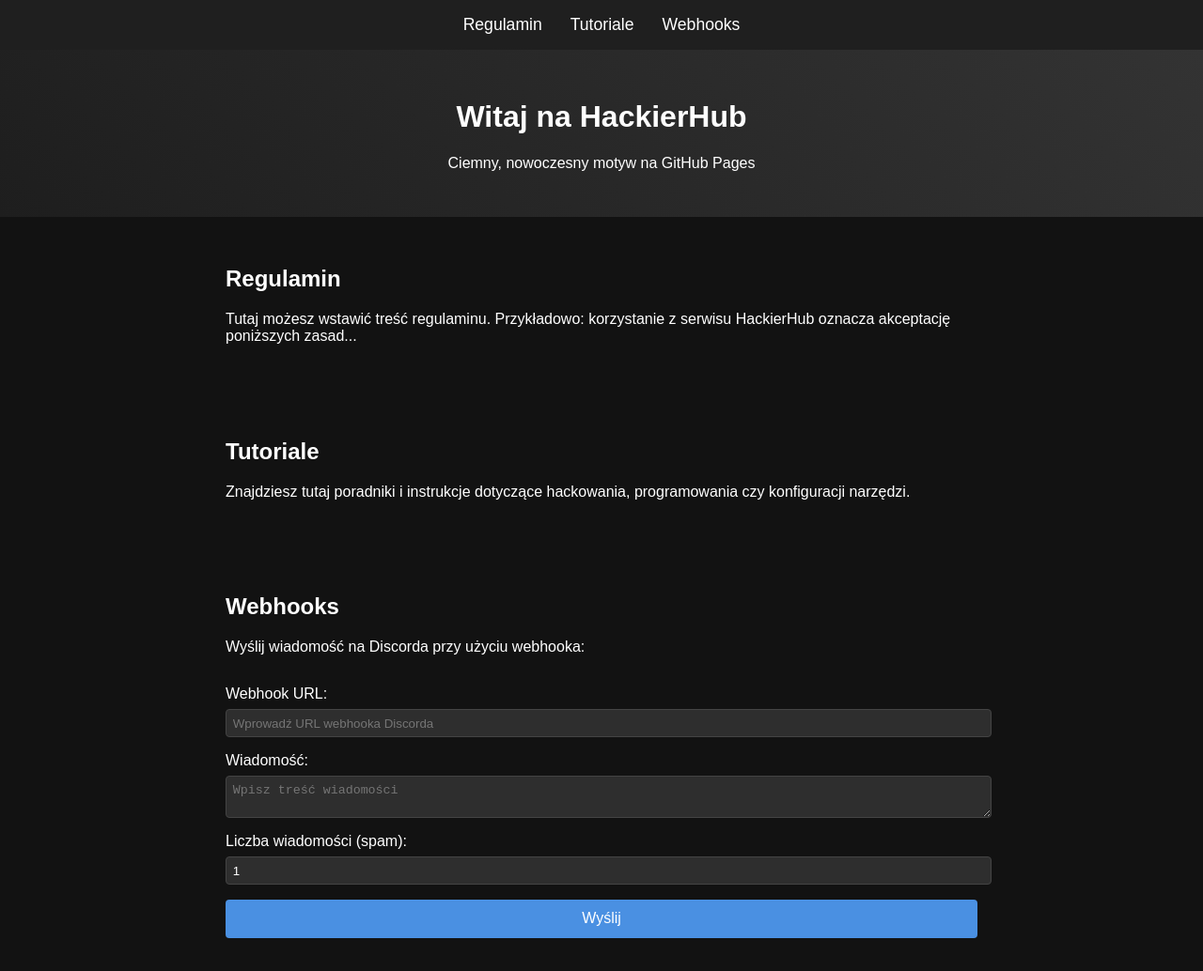
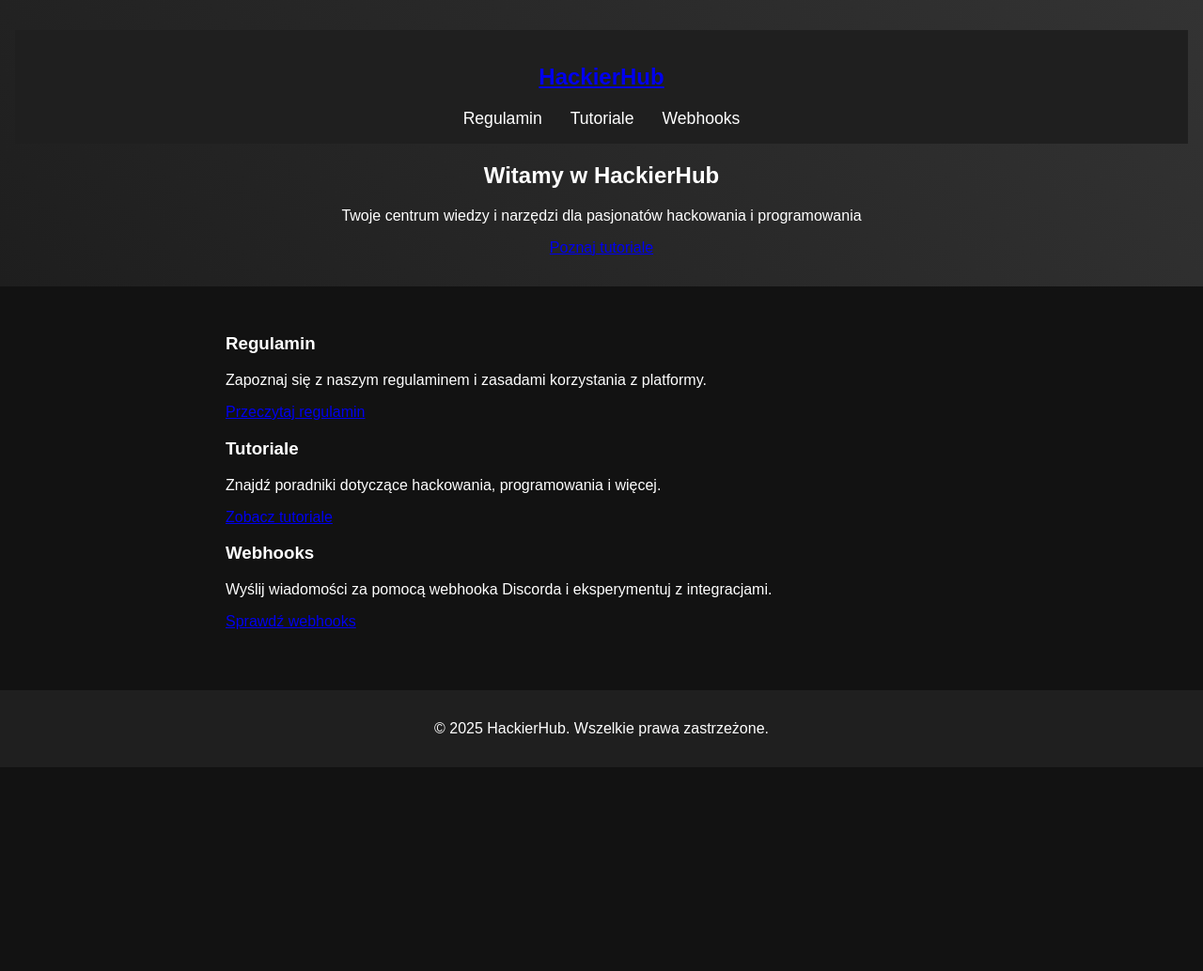
Before and after one commit to xMacha/HackierHub, a plain HTML site: page index.html in a window 1280 px wide. Shown: the top 1034 px of the page at 94% size. After the commit the page ends 817 px from the top, so only its background shows below. Drawn offline with Linux system fonts and the light colour scheme.

Commit message:
Update index.html

```diff
--- a/index.html
+++ b/index.html
@@ -2,62 +2,57 @@
 <html lang="pl">
 <head>
   <meta charset="UTF-8">
-  <meta name="viewport" content="width=device-width, initial-scale=1.0">
-  <title>HackierHub</title>
+  <meta name="viewport" content="width=device-width, initial-scale=1">
+  <title>HackierHub - Strona Główna</title>
   <link rel="stylesheet" href="style.css">
+  <!-- Import czcionki -->
+  <link href="https://fonts.googleapis.com/css2?family=Roboto:wght@400;700&display=swap" rel="stylesheet">
 </head>
 <body>
-  <!-- Nawigacja -->
-  <nav>
-    <ul>
-      <li><a href="#regulamin">Regulamin</a></li>
-      <li><a href="#tutoriale">Tutoriale</a></li>
-      <li><a href="#webhooks">Webhooks</a></li>
-    </ul>
-  </nav>
-
-  <!-- Header -->
   <header>
-    <h1>Witaj na HackierHub</h1>
-    <p>Ciemny, nowoczesny motyw na GitHub Pages</p>
+    <nav>
+      <div class="container">
+        <h1 class="logo"><a href="index.html">HackierHub</a></h1>
+        <ul class="nav-links">
+          <li><a href="regulamin.html">Regulamin</a></li>
+          <li><a href="tutoriale.html">Tutoriale</a></li>
+          <li><a href="webhooks.html">Webhooks</a></li>
+        </ul>
+      </div>
+    </nav>
+    <div class="hero">
+      <h2>Witamy w HackierHub</h2>
+      <p>Twoje centrum wiedzy i narzędzi dla pasjonatów hackowania i programowania</p>
+      <a href="tutoriale.html" class="btn">Poznaj tutoriale</a>
+    </div>
   </header>
 
-  <!-- Sekcja: Regulamin -->
-  <section id="regulamin">
-    <h2>Regulamin</h2>
-    <p>Tutaj możesz wstawić treść regulaminu. Przykładowo: korzystanie z serwisu HackierHub oznacza akceptację poniższych zasad...</p>
-  </section>
+  <main>
+    <section class="features">
+      <div class="container">
+        <div class="feature">
+          <h3>Regulamin</h3>
+          <p>Zapoznaj się z naszym regulaminem i zasadami korzystania z platformy.</p>
+          <a href="regulamin.html" class="btn-secondary">Przeczytaj regulamin</a>
+        </div>
+        <div class="feature">
+          <h3>Tutoriale</h3>
+          <p>Znajdź poradniki dotyczące hackowania, programowania i więcej.</p>
+          <a href="tutoriale.html" class="btn-secondary">Zobacz tutoriale</a>
+        </div>
+        <div class="feature">
+          <h3>Webhooks</h3>
+          <p>Wyślij wiadomości za pomocą webhooka Discorda i eksperymentuj z integracjami.</p>
+          <a href="webhooks.html" class="btn-secondary">Sprawdź webhooks</a>
+        </div>
+      </div>
+    </section>
+  </main>
 
-  <!-- Sekcja: Tutoriale -->
-  <section id="tutoriale">
-    <h2>Tutoriale</h2>
-    <p>Znajdziesz tutaj poradniki i instrukcje dotyczące hackowania, programowania czy konfiguracji narzędzi.</p>
-  </section>
-
-  <!-- Sekcja: Webhooks -->
-  <section id="webhooks">
-    <h2>Webhooks</h2>
-    <p>Wyślij wiadomość na Discorda przy użyciu webhooka:</p>
-    <form id="webhookForm">
-      <label for="webhookUrl">Webhook URL:</label>
-      <input type="text" id="webhookUrl" placeholder="Wprowadź URL webhooka Discorda" required>
-
-      <label for="message">Wiadomość:</label>
-      <textarea id="message" placeholder="Wpisz treść wiadomości" required></textarea>
-
-      <label for="spamCount">Liczba wiadomości (spam):</label>
-      <input type="number" id="spamCount" min="1" value="1">
-
-      <button type="submit">Wyślij</button>
-    </form>
-    <div id="response"></div>
-  </section>
-
-  <!-- Stopka -->
   <footer>
-    <p>&copy; 2025 HackierHub. Wszelkie prawa zastrzeżone.</p>
+    <div class="container">
+      <p>&copy; 2025 HackierHub. Wszelkie prawa zastrzeżone.</p>
+    </div>
   </footer>
-
-  <script src="script.js"></script>
 </body>
 </html>
```
